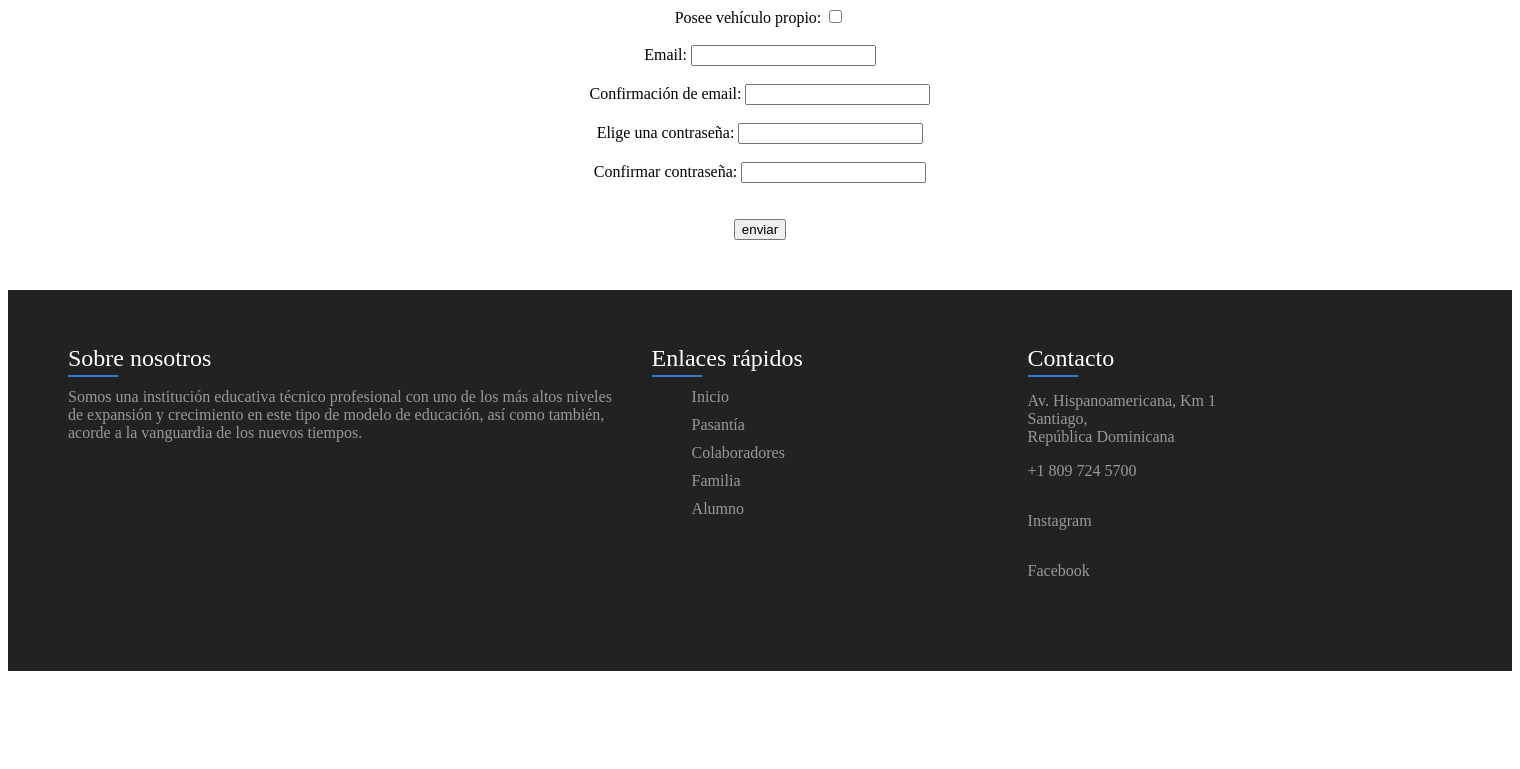
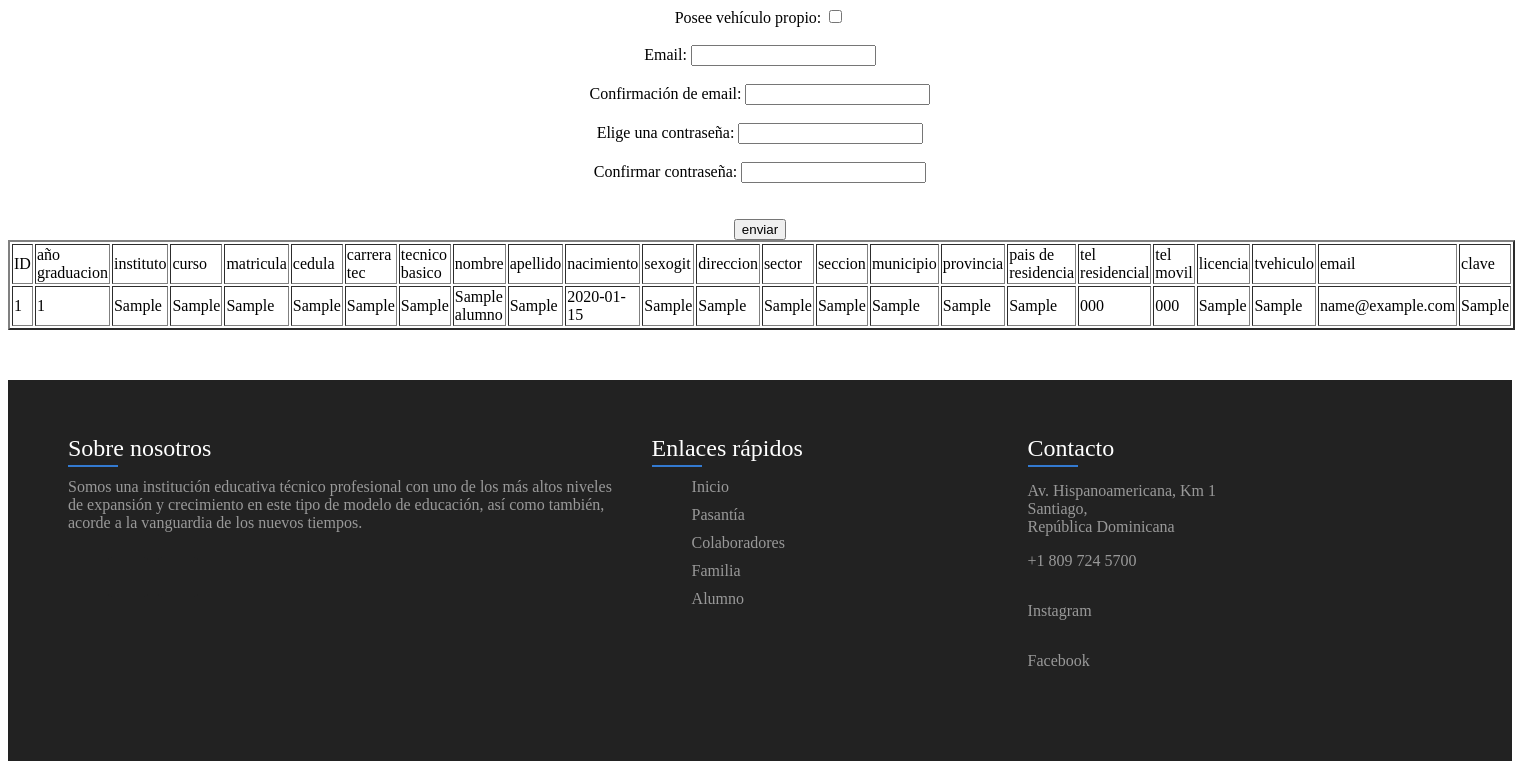
Before and after one commit to cricrivr/practica.grupal, a PHP site: page /alumno.php in a window 1520 px wide. Shown: the part 1458-2227 px from the top of the page. Before the commit the page ends 2129 px from the top, so only its background shows below. Run offline with PHP 8.4, Linux system fonts and the light colour scheme; tables that the repository leaves empty hold one stand-in row (values such as "Sample post"); a stand-in replaces the project's code that opens the database connection.

Commit message:
se agrego la tabla a alumnos php

```diff
--- a/alumno.php
+++ b/alumno.php
@@ -254,6 +254,125 @@
 
             </form>
 
+
+            <table border="2">
+        <tr>
+            <td name="id_alum">ID
+           </td>
+            <td>año graduacion
+           </td>
+            <td>instituto
+           </td>
+            <td>curso
+           </td>
+            <td>matricula
+           </td>
+            <td>cedula
+           </td>
+            <td>carrera tec
+           </td>
+            <td>tecnico basico
+           </td>
+            <td>nombre
+           </td>
+            <td>apellido
+            </td>
+
+            <td>nacimiento
+            </td>
+
+            <td>sexogit
+            </td>
+
+            <td>direccion
+            </td>
+
+            <td>sector
+            </td>
+
+            <td>seccion
+            </td>
+
+            <td>municipio
+            </td>
+
+            <td>provincia
+            </td>
+
+            <td>pais de residencia
+            </td>
+
+            <td>tel residencial
+            </td>
+
+            <td>tel movil
+            </td>
+
+            <td>licencia
+            </td>
+
+            <td>tvehiculo
+            </td>
+
+            <td>email
+            </td>
+
+            <td>clave
+            </td>
+
+        </tr>
+<?php
+include_once "connection.php";
+
+$query= "SELECT * FROM ipisa_pag.alumno; ";
+$data = mysqli_query($mysqli, $query);
+$total = mysqli_num_rows($data);
+
+if ($total!=0) {
+    while ($row=mysqli_fetch_assoc($data)) {
+        echo "<tr>
+        <td name='id' >" . $row['id_alum'] . "</td>
+        <td>" . $row['a_gradu']         . "</td>
+        <td>" . $row['insti']           . "</td>
+        <td>" . $row['curso']           . "</td>
+        <td>" . $row['matricula']       . "</td>
+        <td>" . $row['cedula']          . "</td>
+        <td>" . $row['carrera_tec']     . "</td>
+        <td>" . $row['tec_basic']       . "</td>
+        <td>" . $row['nombres']         . "</td>
+        <td>" . $row['apellidos']       . "</td>
+        <td>" . $row['fecha_nac']       . "</td>
+        <td>" . $row['sexo']            . "</td>
+        <td>" . $row['direccion']       . "</td>
+        <td>" . $row['sector']          . "</td>
+        <td>" . $row['seccion']         . "</td>
+        <td>" . $row['municipio']       . "</td>
+        <td>" . $row['provincia']       . "</td>
+        <td>" . $row['pais_nac']        . "</td>
+        <td>" . $row['tel_res']         . "</td>
+        <td>" . $row['tel_movil']       . "</td>
+        <td>" . $row['lic_conducir']    . "</td>
+        <td>" . $row['vehiculop']       . "</td>
+        <td>" . $row['email']           . "</td>
+        <td>" . $row['contra']          . "</td>
+
+        </tr>";
+    }
+}   else
+    ?>
+    <script>
+        Swal.fire({
+            icon: 'error',
+            title: 'Nombre o ID invalido',
+            text: 'Registro no encontrado, Revise los datos introducidos'
+        }).then(function () {
+            window.location.href = "index.php"
+        })
+    </script>
+
+    </table>
+
+
             <footer>
 
                 <div class="container">
--- a/alumno_insert.php
+++ b/alumno_insert.php
@@ -39,8 +39,8 @@ $query =  "INSERT INTO `ipisa_pag`.`alumno`
     '$p', '$q', '$r', '$s', '$t', '$u', '$v', '$w');
 ";
                 mysqli_query($mysqli, $query);
-          echo $query;
 
 
-      // header("location: alumno.php?insert=success");
+
+     header("location: alumno.php?insert=success");
             ?>
```
